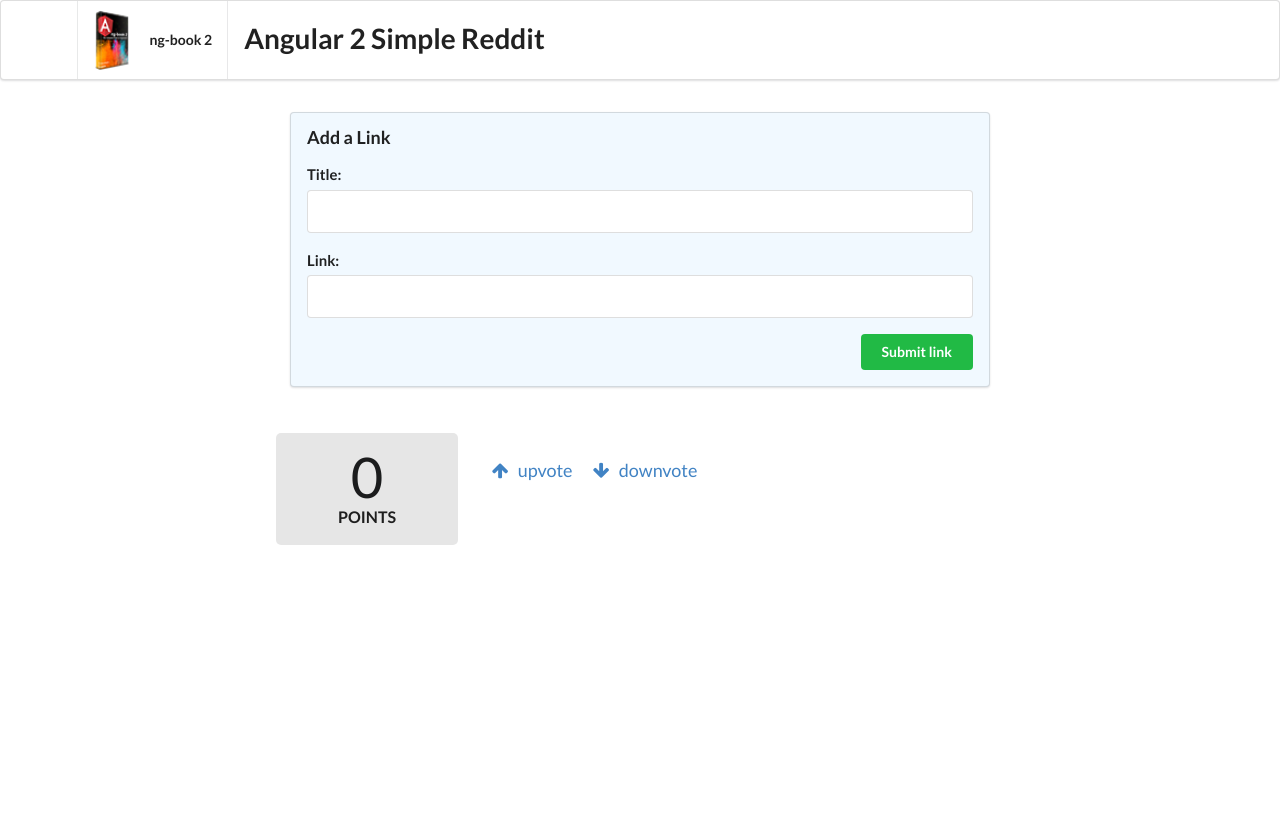
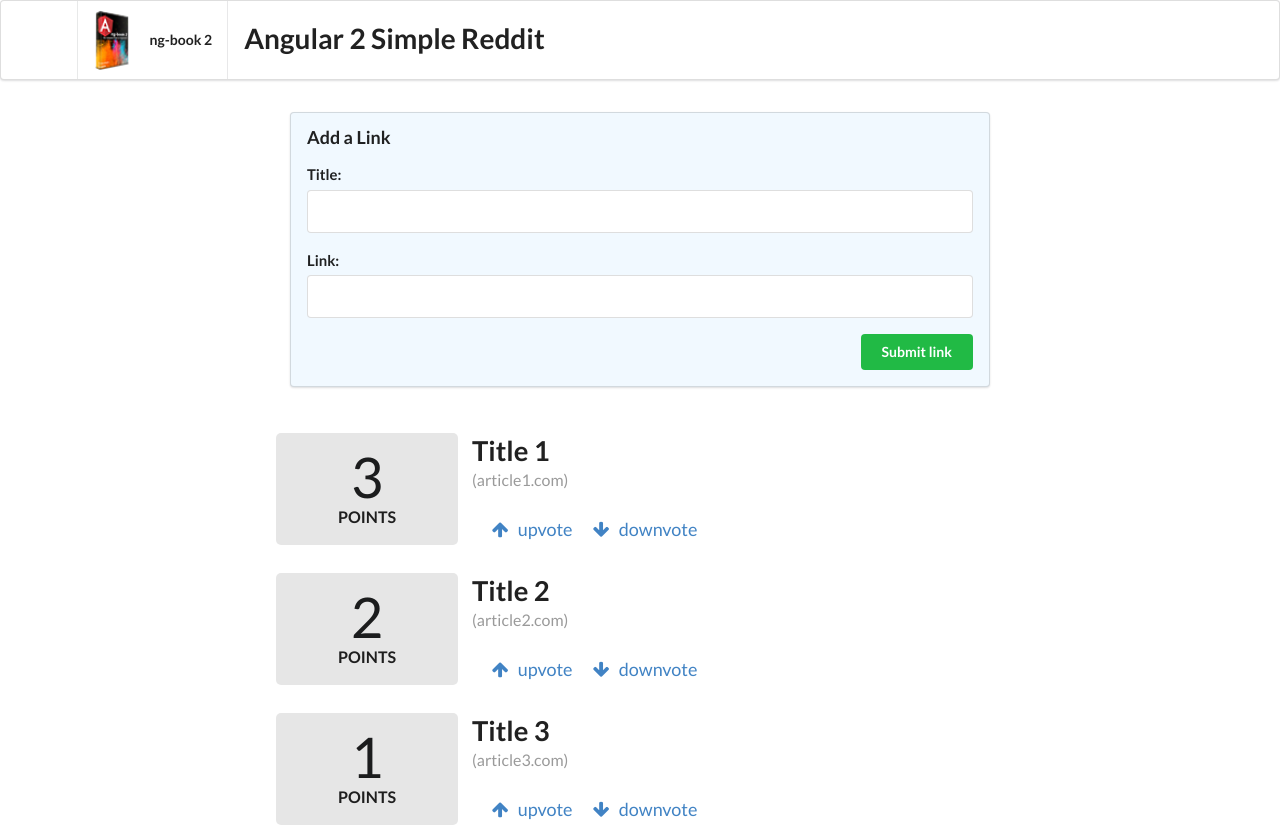
Before and after one commit to tmucha82/Angular2Reddit, an Angular app: page / in a window 1280 px wide. Before the commit the page ends 800 px from the top, so only its background shows below. Built offline with nearby package versions, Linux system fonts and the light colour scheme.

Commit message:
final version of app

```diff
--- a/src/app/app.component.html
+++ b/src/app/app.component.html
@@ -12,5 +12,5 @@
   <button (click)="addArticle(newtitle, newlink)" class="ui positive right floated button">Submit link</button>
 </form>
 <div class="ui grid posts">
-  <app-article></app-article>
+  <app-article [article]="article" *ngFor="let article of sortedArticles()"></app-article>
 </div>
--- a/src/app/app.component.ts
+++ b/src/app/app.component.ts
@@ -25,5 +25,9 @@ export class AppComponent {
     link.value = '';
 
     return true
-  };
+  }
+
+  sortedArticles(): Article[] {
+    return this.articles.sort((article1: Article, article2: Article) => article2.votes - article1.votes)
+  }
 }
--- a/src/app/article/article.component.html
+++ b/src/app/article/article.component.html
@@ -10,8 +10,9 @@
 </div>
 <div class="twelve wide column">
   <a class="ui large header" href="{{ article.link }}">
-    {{title}}
+    {{article.title}}
   </a>
+  <div class="meta">({{article.domain()}})</div>
   <ul class="ui big horizontal list voters">
     <li class="item">
       <a href (click)="voteUp()">
--- a/src/app/article/article.component.ts
+++ b/src/app/article/article.component.ts
@@ -1,4 +1,4 @@
-import {Component, OnInit} from '@angular/core';
+import {Component, OnInit, Input} from '@angular/core';
 import {Article} from "./article.model";
 
 @Component({
@@ -10,7 +10,7 @@ import {Article} from "./article.model";
   }
 })
 export class ArticleComponent implements OnInit {
-  article: Article;
+  @Input() article: Article;
 
   constructor() {
     this.article = new Article('Title', 'Link');
```
